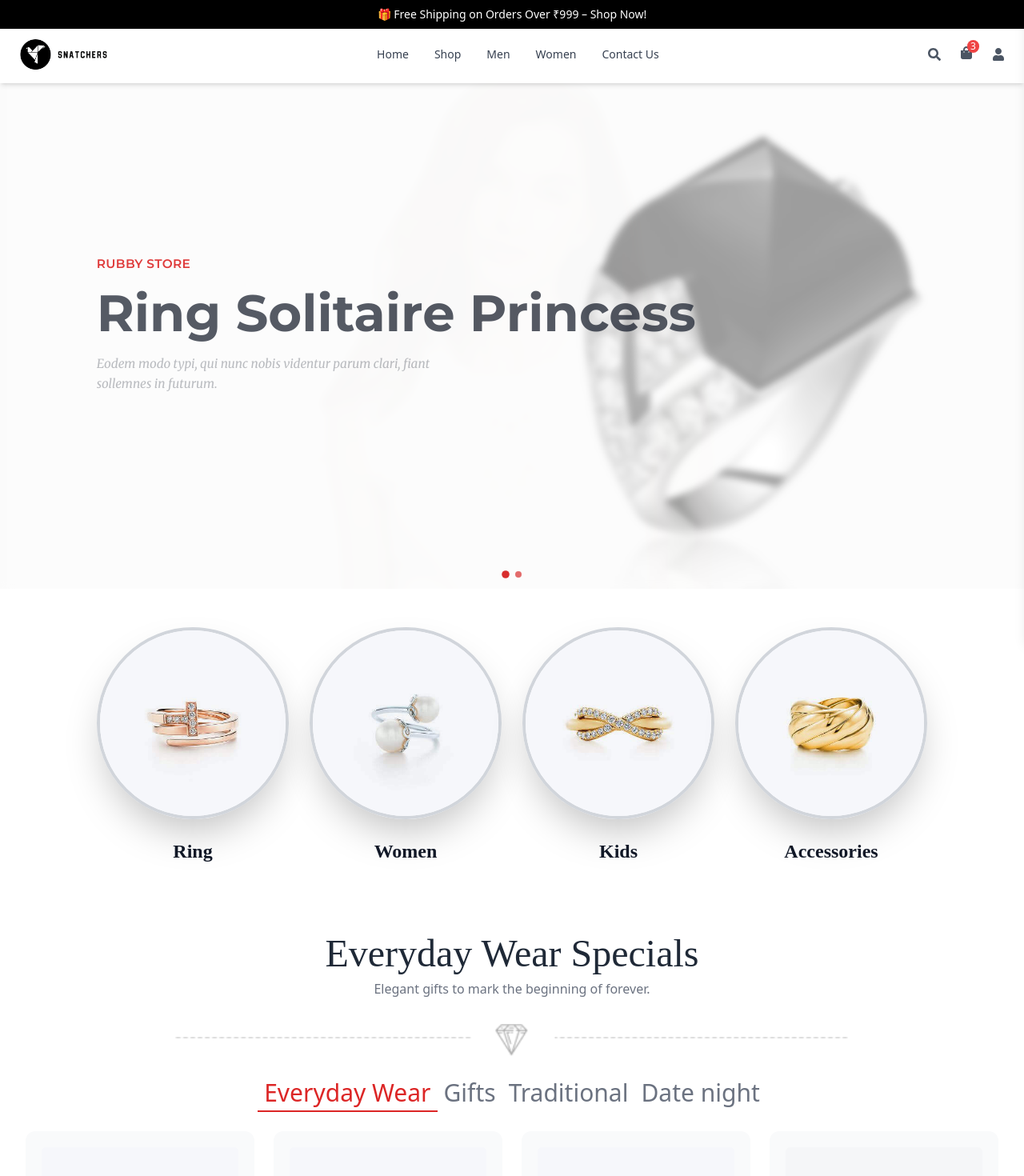
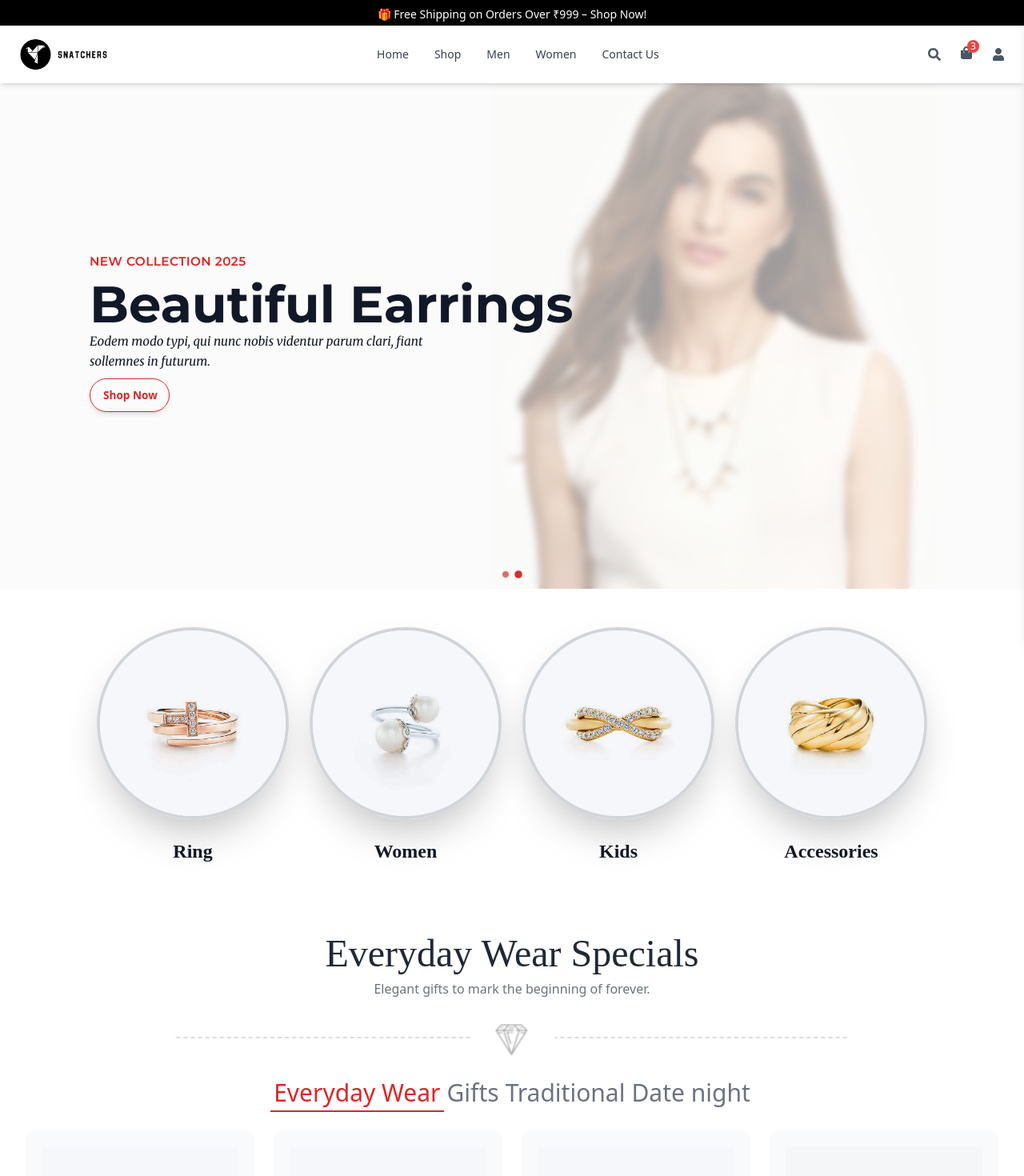
Before and after one commit to ankmay0/snatchers.in, a React (Create React App) app: page / in a window 1280 px wide. Shown: the top 1470 px of the page at 80% size. Built offline with nearby package versions, Linux system fonts and the light colour scheme; a web font is replaced by a local one.

Commit message:
changed home

```diff
--- a/src/Pages/Shop.jsx
+++ b/src/Pages/Shop.jsx
@@ -17,7 +17,7 @@
       <div className="container mx-auto px-4 sm:px-6 lg:px-8">
         {/* ... Your title and decorative line */}
 
-        <div className="grid gap-6 grid-cols-1 sm:grid-cols-2 md:grid-cols-3 lg:grid-cols-4">
+        <div className="grid gap-6 grid-cols-2 sm:grid-cols-2 md:grid-cols-3 lg:grid-cols-4">
           {products.map((product) => (
             <ProductCard
               key={product.id}
--- a/src/UI/ProductCard.jsx
+++ b/src/UI/ProductCard.jsx
@@ -21,14 +21,14 @@
       <div
         className="absolute inset-0 bg-pink-500 bg-opacity-10
                    scale-x-0 origin-center transition-transform duration-500
-                   ease-cubic-bezier(0.4, 0, 0.2, 1) group-hover:scale-x-100 pointer-events-none z-[50]"
+                   ease-cubic-bezier(0.4, 0, 0.2, 1) group-hover:scale-x-100 pointer-events-none z-[10]"
         style={{ transformOrigin: "center" }}
       ></div>
 
       {/* Badge rotated 90 degrees on left */}
       {badgeText && (
         <div
-          className={`absolute z-50 top-2 left-1 rotate-90 text-white italic px-2 py-0.5 text-[7px] sm:text-[10px] font-serif ${badgeClass} clip-polygon`}
+          className={`absolute z-10 top-2 left-1 rotate-90 text-white italic px-2 py-0.5 text-[7px] sm:text-[10px] font-serif ${badgeClass} clip-polygon`}
           style={{
             clipPath:
               "polygon(100% 0%, 85% 50%, 100% 100%, 0 100%, 0% 50%, 0 0)",
--- a/src/components/CategoryCrausel.jsx
+++ b/src/components/CategoryCrausel.jsx
@@ -10,7 +10,7 @@
 const CategoryCarousel = () => {
   return (
     <div className="w-screen max-w-8xl py-12 px-1 sm:px-10 lg:px-32">
-      <div className="flex sm:grid sm:grid-cols-4 gap-10 overflow-x-auto sm:overflow-visible">
+      <div className="flex sm:grid sm:grid-cols-4 gap-10 overflow-x-auto sm:overflow-visible scrollbar-hide">
         {categories.map((cat) => (
           <div
             key={cat.id}
@@ -23,7 +23,10 @@
                 className="w-full h-full object-cover"
               />
             </div>
-            <p className="mt-6 text-base sm:text-lg md:text-xl lg:text-2xl font-extrabold text-gray-900 text-center" style={{ fontFamily: "'Italiana', serif" }}>
+            <p
+              className="mt-6 text-base sm:text-lg md:text-xl lg:text-2xl font-extrabold text-gray-900 text-center"
+              style={{ fontFamily: "'Italiana', serif" }}
+            >
               {cat.name}
             </p>
           </div>
--- a/src/components/DateNight.jsx
+++ b/src/components/DateNight.jsx
@@ -62,12 +62,12 @@
         />
       </div>
 
-      <div className="flex overflow-x-auto whitespace-nowrap justify-center items-center gap-0 mb-6 px-0">
+      <div className="flex overflow-x-auto whitespace-nowrap justify-center items-center gap-0 mb-6 px-0 scrollbar-hide">
         {["Everyday Wear", "Gifts", "Traditional", "Date night"].map((tab) => (
           <button
             key={tab}
             onClick={() => setActiveTab(tab)}
-            className= {`px-2 py-1 border-b-2  transition text-xs sm:text-2xl md:text-3xl font-medium flex-shrink-0 ${
+            className= {`px-1 py-1 border-b-2  transition text-xs sm:text-2xl md:text-3xl font-medium flex-shrink-0 ${
               activeTab === tab
                 ? "border-red-600 text-red-600"
                 : "border-transparent text-gray-500 hover:text-red-600"
--- a/src/components/Navbar.jsx
+++ b/src/components/Navbar.jsx
@@ -19,7 +19,7 @@
 
           {/* Gambler Button */}
           <button
-            className="lg:hidden text-2xl text-gray-700 z-50 transition-transform duration-300 transform hover:scale-110"
+            className="lg:hidden text-2xl text-gray-700 z-40 transition-transform duration-300 transform hover:scale-110"
             onClick={() => setIsMobileMenuOpen(!isMobileMenuOpen)}
           >
             {isMobileMenuOpen ? (
--- a/src/components/TopOffer.jsx
+++ b/src/components/TopOffer.jsx
@@ -2,7 +2,7 @@
 
 const TopOfferBar = () => {
   return (
-    <div className="fixed top-0 left-0 w-full bg-black text-white text-xs sm:text-sm text-center py-2 z-50 px-2">
+    <div className="fixed top-0 left-0 w-full bg-black text-white text-xs sm:text-sm text-center py-2 z-30 px-2">
       <p className="truncate">
         🎁 Free Shipping on Orders Over ₹999 – Shop Now!
       </p>
--- a/src/index.css
+++ b/src/index.css
@@ -132,3 +132,19 @@
 }
 
 /* Optional: prevent horizontal overflow on very small screens */
+
+
+
+
+
+
+
+/* Hide scrollbar */
+.scrollbar-hide::-webkit-scrollbar {
+  display: none;
+}
+
+.scrollbar-hide {
+  -ms-overflow-style: none; /* IE and Edge */
+  scrollbar-width: none; /* Firefox */
+}
```
